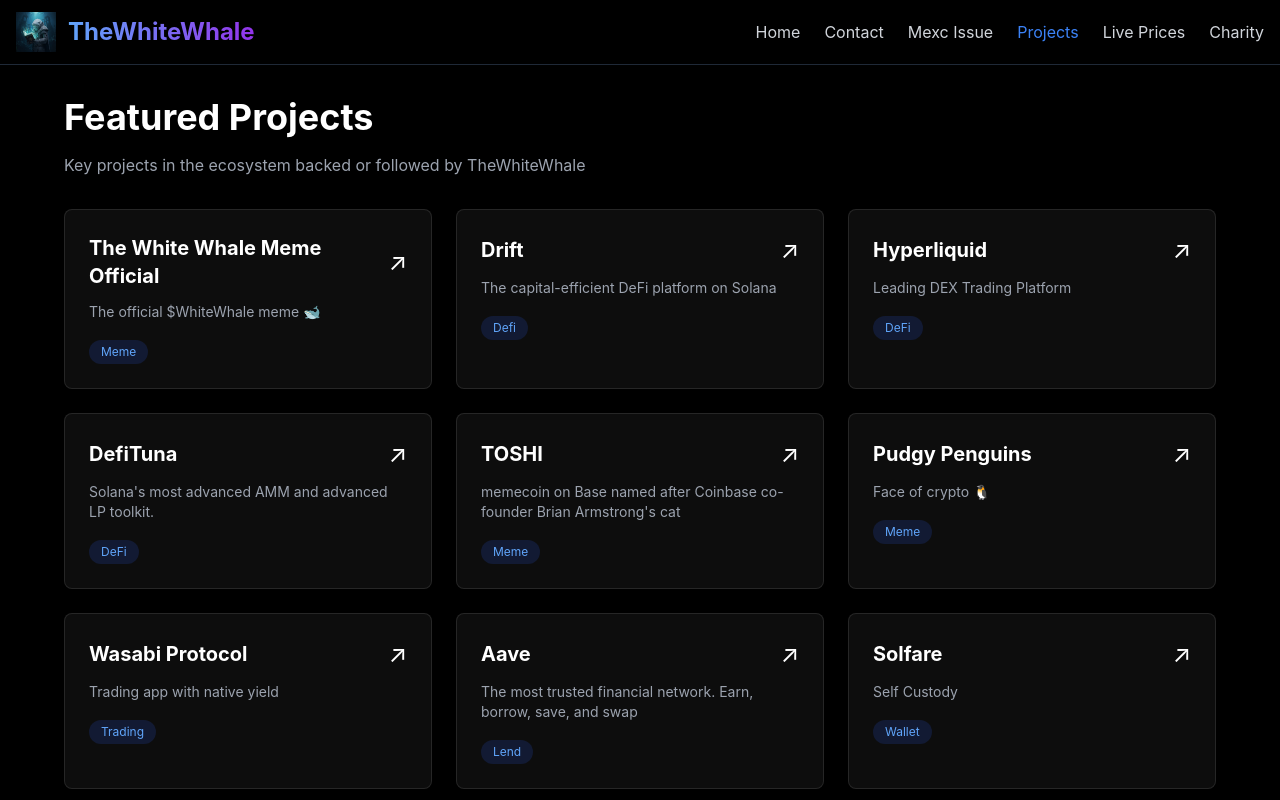
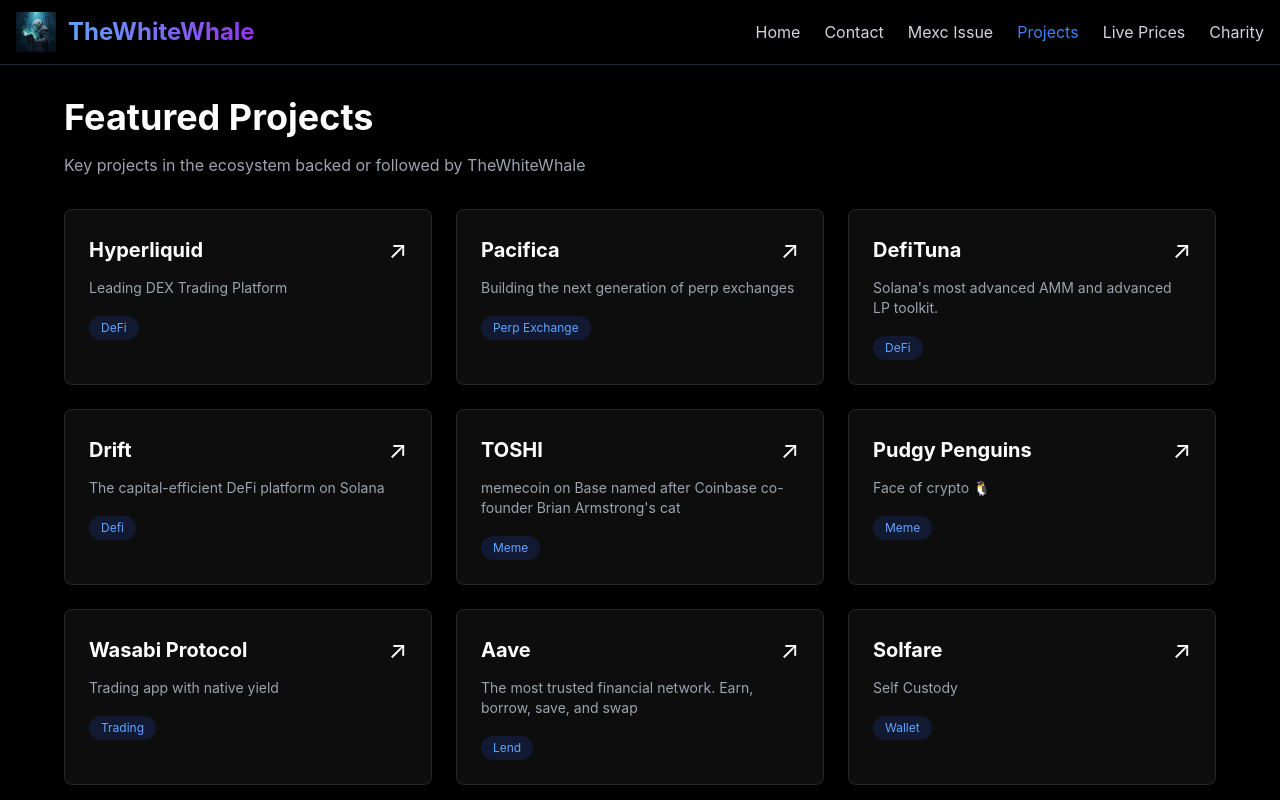
Before and after one commit to aspinrin/thewhitewhale, a Next.js app: page /projects in a window 1280 px wide. Shown: the top 800 px of the page. Built offline with nearby package versions, Linux system fonts and the light colour scheme.

Commit message:
add more project pacifica

```diff
--- a/app/projects/page.js
+++ b/app/projects/page.js
@@ -1,20 +1,6 @@
 'use client'
 
 const projects = [
-
-{
-    name: "The White Whale Meme Official",
-    description: "The official $WhiteWhale meme 🐋",
-    category: "Meme",
-    link: "whitewhalememe.com"
-  },
-
-  {
-    name: "Drift",
-    description: "The capital-efficient DeFi platform on Solana",
-    category: "Defi",
-    link: "app.drift.trade"
-  },
 
   {
     name: "Hyperliquid",
@@ -24,10 +10,24 @@
   },
 
   {
+    name: "Pacifica",
+    description: "Building the next generation of perp exchanges",
+    category: "Perp Exchange",
+    link: "https://pacifica.fi"
+  },
+
+  {
     name: "DefiTuna",
     description: "Solana's most advanced AMM and advanced LP toolkit.",
     category: "DeFi",
     link: "defituna.com"
+  },
+
+  {
+    name: "Drift",
+    description: "The capital-efficient DeFi platform on Solana",
+    category: "Defi",
+    link: "app.drift.trade"
   },
 
   {
@@ -120,6 +120,13 @@
     category: "Tracker",
     link: "hypertracker.io/x"
   },
+
+  {
+    name: "The White Whale Meme Official",
+    description: "The official $WhiteWhale meme 🐋",
+    category: "Meme",
+    link: "whitewhalememe.com"
+  },
 ]
 
 export default function ProjectsPage() {
```
